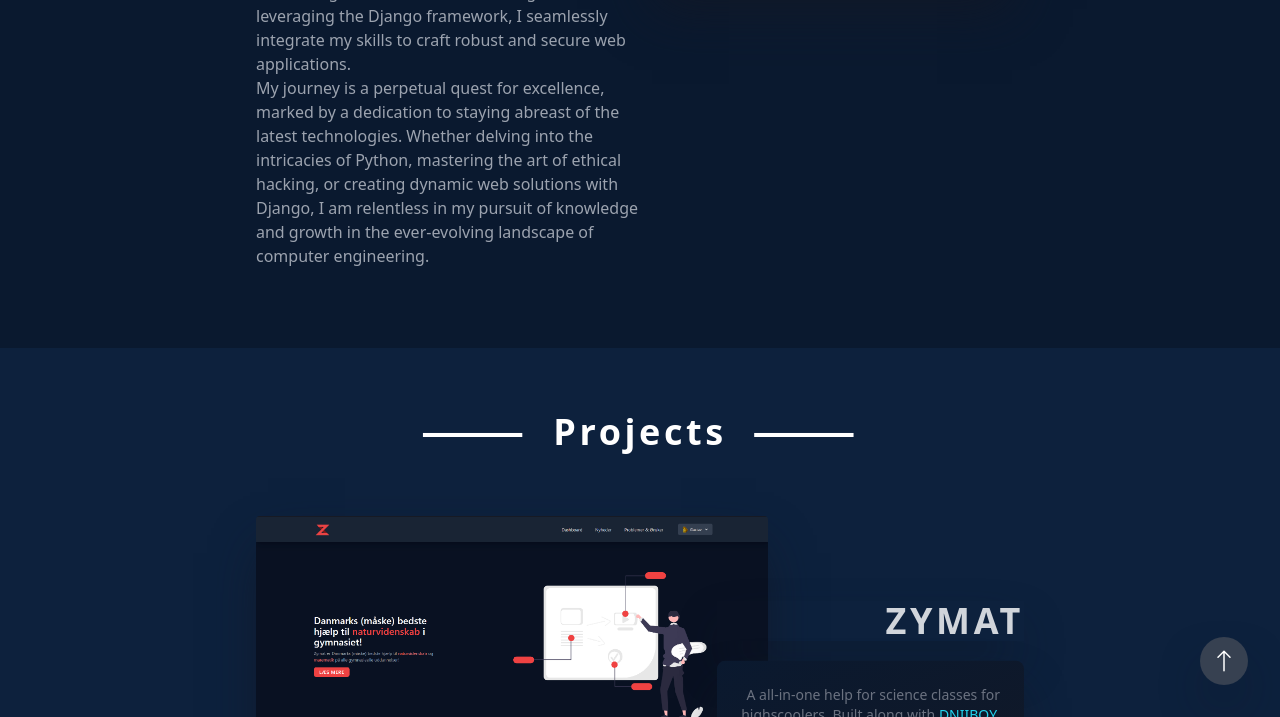
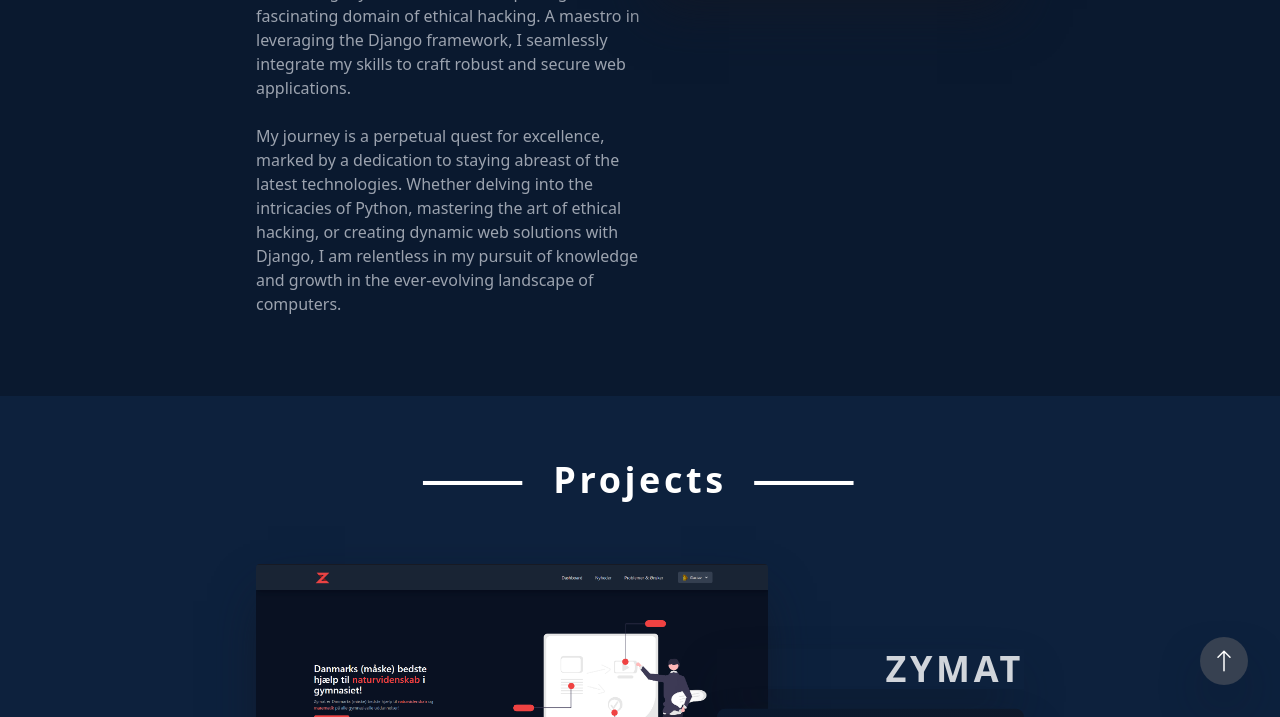
Before and after one commit to Gustav2/gustavnybro.com, a Jekyll site: the page built from index.markdown, in a window 1280 px wide and 900 px high, scrolled down 1273 px, cut to the strip 183-900 px from the top of the window. Built offline with Jekyll 4.4.1, drawn with Linux system fonts in a browser that asks for light colours; nearby versions of some CDN libraries; some web fonts are replaced.

Commit message:
Added line breaks again

```diff
--- a/_layouts/home.html
+++ b/_layouts/home.html
@@ -72,9 +72,11 @@ layout: default
             <p>
                 Hi! I am an avid Computer Engineering student at Aalborg University, driven by a relentless passion for the dynamic realms of programming and cybersecurity. As a self-taught developer from Denmark, my journey has been characterized by a voracious appetite for knowledge and a tireless commitment to enhancing my skillset.
             <br>
+            <br>
                 My expertise revolves around the intricate world of computers, with a focus on harnessing the power of programming through languages like Python. I thrive on the challenges posed by cybersecurity, channeling my enthusiasm into exploring the fascinating domain of ethical hacking. A maestro in leveraging the Django framework, I seamlessly integrate my skills to craft robust and secure web applications.
             <br>
-                My journey is a perpetual quest for excellence, marked by a dedication to staying abreast of the latest technologies. Whether delving into the intricacies of Python, mastering the art of ethical hacking, or creating dynamic web solutions with Django, I am relentless in my pursuit of knowledge and growth in the ever-evolving landscape of computer engineering.
+            <br>
+                My journey is a perpetual quest for excellence, marked by a dedication to staying abreast of the latest technologies. Whether delving into the intricacies of Python, mastering the art of ethical hacking, or creating dynamic web solutions with Django, I am relentless in my pursuit of knowledge and growth in the ever-evolving landscape of computers.
             </p>
 
         </div>
```
